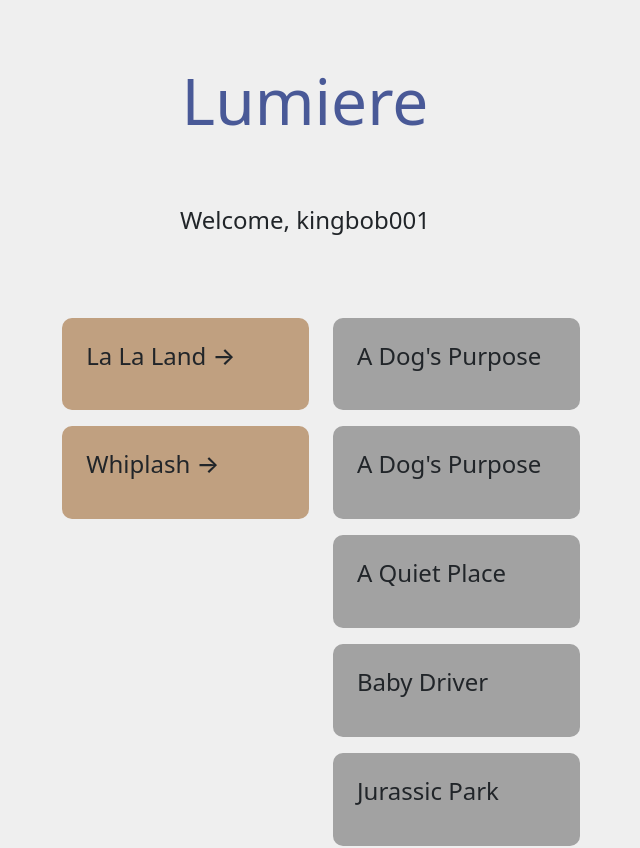
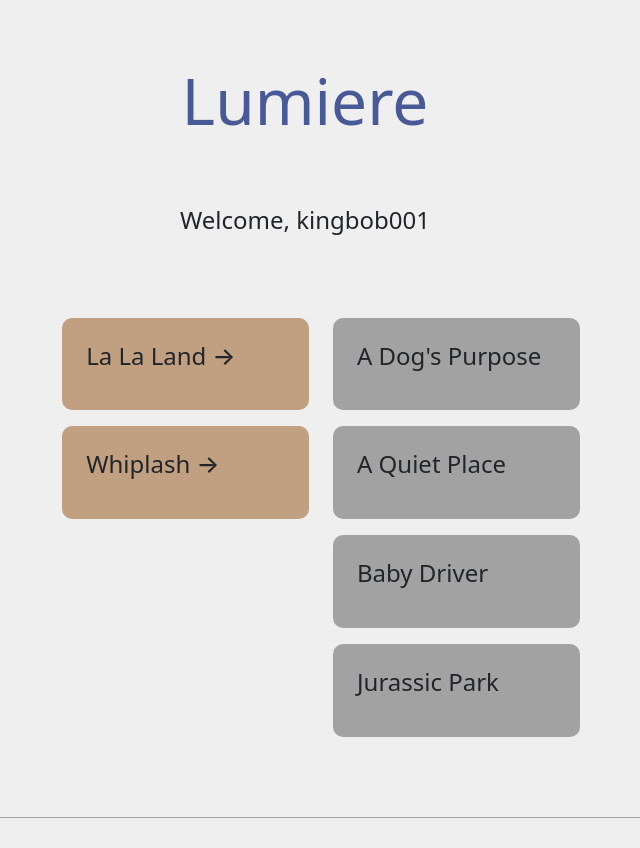
Before and after one commit to andypang1010/Lumiere_Web, a Next.js app in the folder lumiere/: page / in a window 1280 px wide. Shown: the top 848 px of the page, without its empty margins (335-975 px from the left). Built offline with nearby package versions, Linux system fonts and the light colour scheme.

Commit message:
Update index.tsx

```diff
--- a/lumiere/pages/index.tsx
+++ b/lumiere/pages/index.tsx
@@ -38,10 +38,6 @@ const Home: NextPage = () => {
                <h2>A Dog&#39;s Purpose</h2>
              </div>
 
-
-          <div className={styles.card}>
-            <h2>A Dog&#39;s Purpose</h2>
-          </div>
           <div className={styles.card}>
             <h2>A Quiet Place</h2>
           </div>
```
